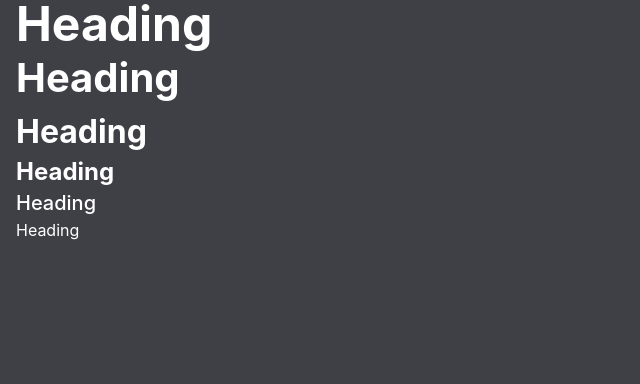
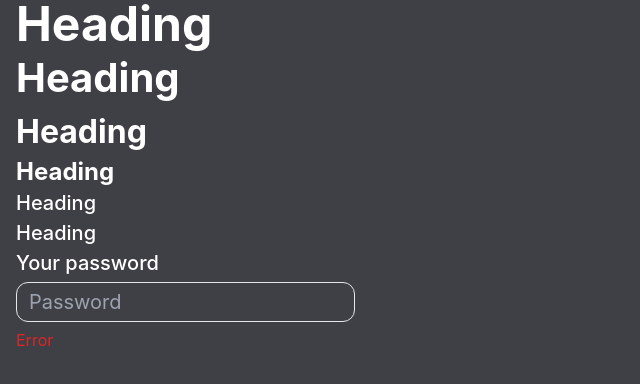
Before and after one commit to dapzer/watch-with-friends-front, a Next.js app: page / in a window 1280 px wide. Shown: the top 384 px of the page, without its empty margins (0-640 px from the left). Built offline with nearby package versions, Linux system fonts and the light colour scheme.

Commit message:
feat(ui): Add input component

```diff
--- a/src/pages/index.tsx
+++ b/src/pages/index.tsx
@@ -1,5 +1,6 @@
 import Head from "next/head";
 import { Typography } from "@/shared/ui/Typography";
+import { Input } from "@/shared/ui/Input";
 
 export default function Home() {
   return (
@@ -23,9 +24,11 @@ export default function Home() {
         <Typography as="a" variant="link">
           Heading
         </Typography>
-        <Typography as="span" variant="textSmall">
+        <Typography as="span" variant="text">
           Heading
         </Typography>
+
+        <Input placeholder={"Password"} error={"Error"} type={"text"} label="Your password" />
       </div>
     </>
   );
--- /dev/null
+++ b/src/shared/ui/Input/index.tsx
@@ -0,0 +1,37 @@
+import React, { FC, InputHTMLAttributes } from "react";
+import clsx from "clsx";
+import { Typography } from "@/shared/ui/Typography";
+
+interface InputProps extends InputHTMLAttributes<HTMLInputElement> {
+  label?: string;
+  customClass?: string;
+  error?: string;
+  ref?: React.ForwardedRef<HTMLInputElement>;
+}
+
+export const Input: FC<InputProps> = React.forwardRef(function Input(props) {
+  const { customClass, label, error, ref, ...rest } = props;
+
+  return (
+    <div className="flex flex-col gap-1.5">
+      <label>
+        <Typography className="pb-1" as="p" variant="text">
+          {label}
+        </Typography>
+        <input
+          className={clsx("rounded-xl border bg-transparent px-3 py-1 text-1.25sm text-white outline-0", {
+            [customClass as string]: customClass,
+          })}
+          ref={ref}
+          {...rest}
+        />
+      </label>
+
+      {!!error?.length && (
+        <Typography className="!text-red-600" variant="textSmall">
+          {error}
+        </Typography>
+      )}
+    </div>
+  );
+});
--- a/src/shared/ui/Typography/index.tsx
+++ b/src/shared/ui/Typography/index.tsx
@@ -15,14 +15,14 @@ export const Typography = <Element extends React.ElementType = React.ElementType
   const { as: Component = "div", variant = "text", className, ...rest } = props;
   return (
     <Component
-      className={clsx("text-125sm font-medium text-white", {
+      className={clsx("text-1.25sm font-medium text-white", {
         "text-5xl !font-bold": variant == "title",
-        "text-45xl !font-bold": variant == "title2",
-        "text-35xl !font-bold": variant == "title3",
+        "text-4.5xl !font-bold": variant == "title2",
+        "text-3.5xl !font-bold": variant == "title3",
         "text-2xl !font-bold": variant == "title4",
         "text-default !font-normal": variant == "textSmall",
         "cursor-pointer hover:text-blue-600": variant == "link",
-        [`${className}`]: className,
+        [className as string]: className,
       })}
       {...rest}
     />
--- a/tailwind.config.js
+++ b/tailwind.config.js
@@ -4,10 +4,10 @@ module.exports = {
   theme: {
     extend: {
       fontSize: {
-        "45xl": "2.5rem",
-        "35xl": "2rem",
+        "4.5xl": "2.5rem",
+        "3.5xl": "2rem",
         "1sm": "0.8rem",
-        "125sm": "1.25rem",
+        "1.25sm": "1.25rem",
         default: "1rem",
       },
     },
```
